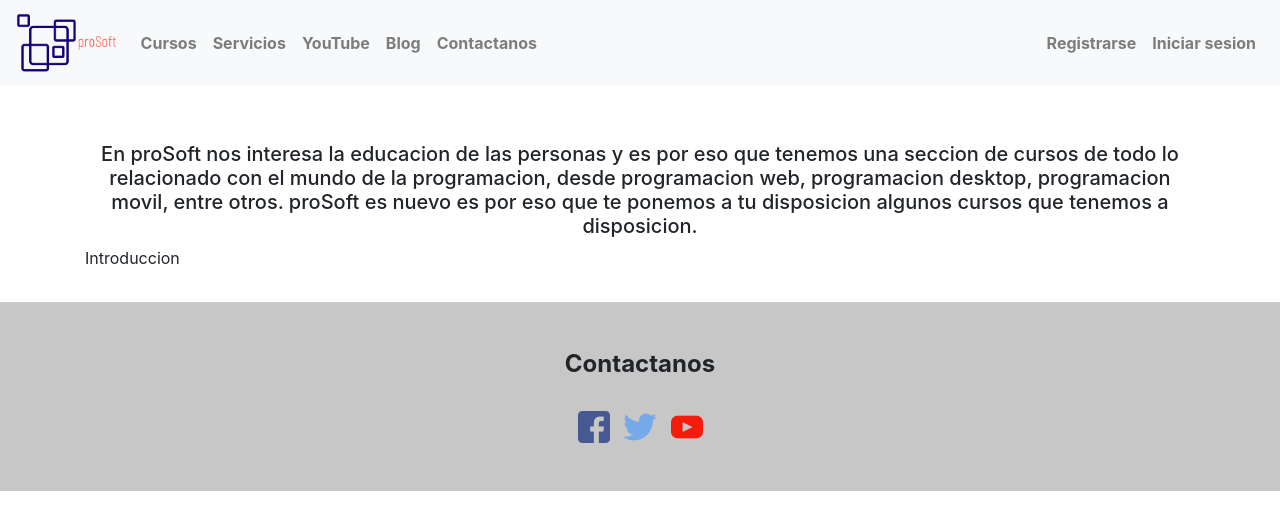
After one commit to albertopro/proSoft, a CodeIgniter app: page /proyectos/cursos in a window 1280 px wide. The commit adds this page. Shown: the top 530 px of the page. Run offline with CodeIgniter, Linux system fonts and the light colour scheme.

Commit message:
mas cambios en servicios

```diff
--- /dev/null
+++ b/application/controllers/Cursos.php
@@ -0,0 +1,15 @@
+<?php
+defined('BASEPATH') OR exit('No direct script access allowed');
+
+class Cursos extends CI_Controller {
+
+    public function __construct(){
+        parent::__construct();
+    }
+
+    public function index(){
+        $this->load->view('templateNoLogin/header');
+        $this->load->view('homeNoLogin/cursos');
+        $this->load->view('templateNoLogin/footer');
+    }
+}
--- /dev/null
+++ b/application/views/homeNoLogin/cursos.php
@@ -0,0 +1,23 @@
+<section class="seccionServicios text-center">
+<div class="container">
+    <div class="row">
+        <div class="col-md-12">
+            <h5>
+                En proSoft nos interesa la educacion de las personas y es por eso que tenemos una seccion de cursos de
+                todo lo relacionado con el mundo de la programacion, desde programacion web, programacion desktop,
+                programacion movil, entre otros.
+                proSoft es nuevo es por eso que te ponemos a tu disposicion algunos cursos que tenemos a disposicion.
+            </h5>
+        </div>
+    </div>
+</div>
+</section>
+<section>
+    <div class="container">
+        <div class="row">
+            <div class="col-md-12">
+                <article>Introduccion</article>
+            </div>
+        </div>
+    </div>
+</section>
--- a/application/views/templateNoLogin/header.php
+++ b/application/views/templateNoLogin/header.php
@@ -24,7 +24,7 @@
     <div class="collapse navbar-collapse" id="navbarTogglerDemo03">
         <ul class="navbar-nav mr-auto mt-2 mt-lg-0">
             <li class="nav-item listaMenu">
-                <a class="nav-link" href="#">Cursos</a>
+                <a class="nav-link" href="<?= base_url('cursos');?>">Cursos</a>
             </li>
             <li class="nav-item listaMenu">
                 <a class="nav-link" href="<?= base_url('servicios')?>">Servicios</a>
```
Also changed, not shown: application/views/homeNoLogin/servicios.php (+12 -0 lines).
